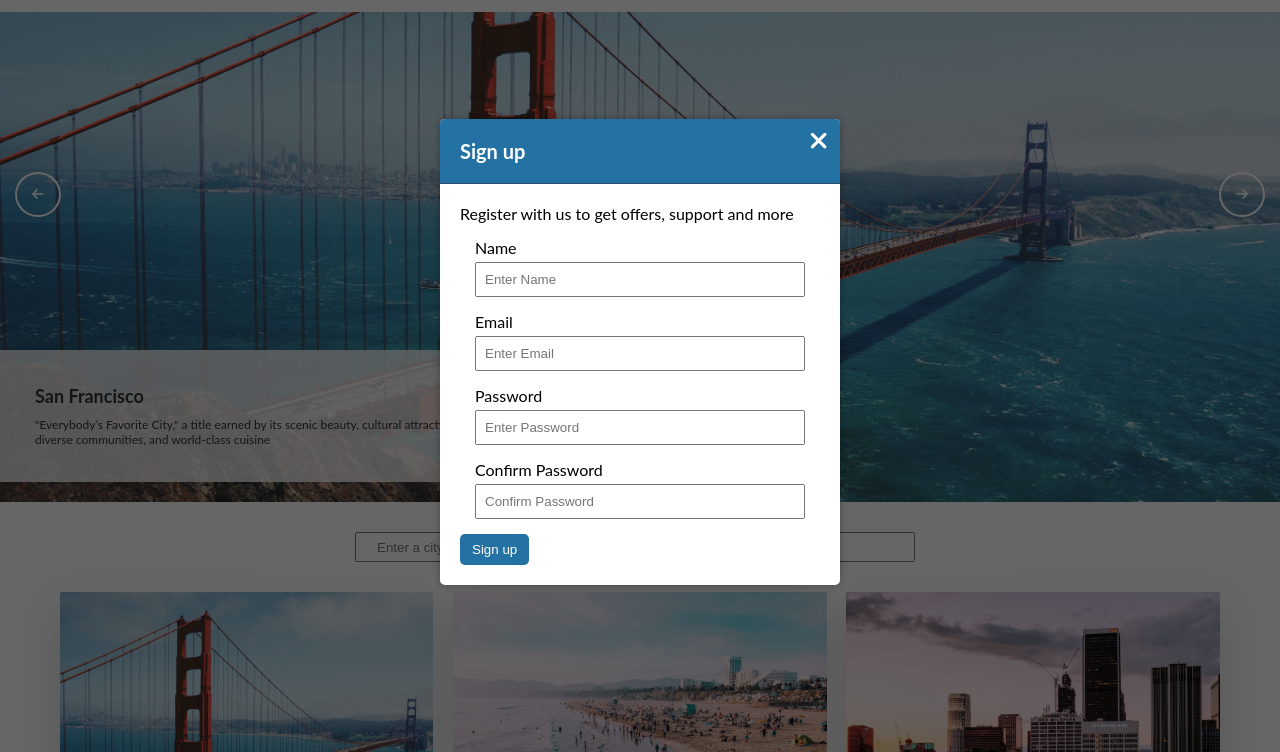
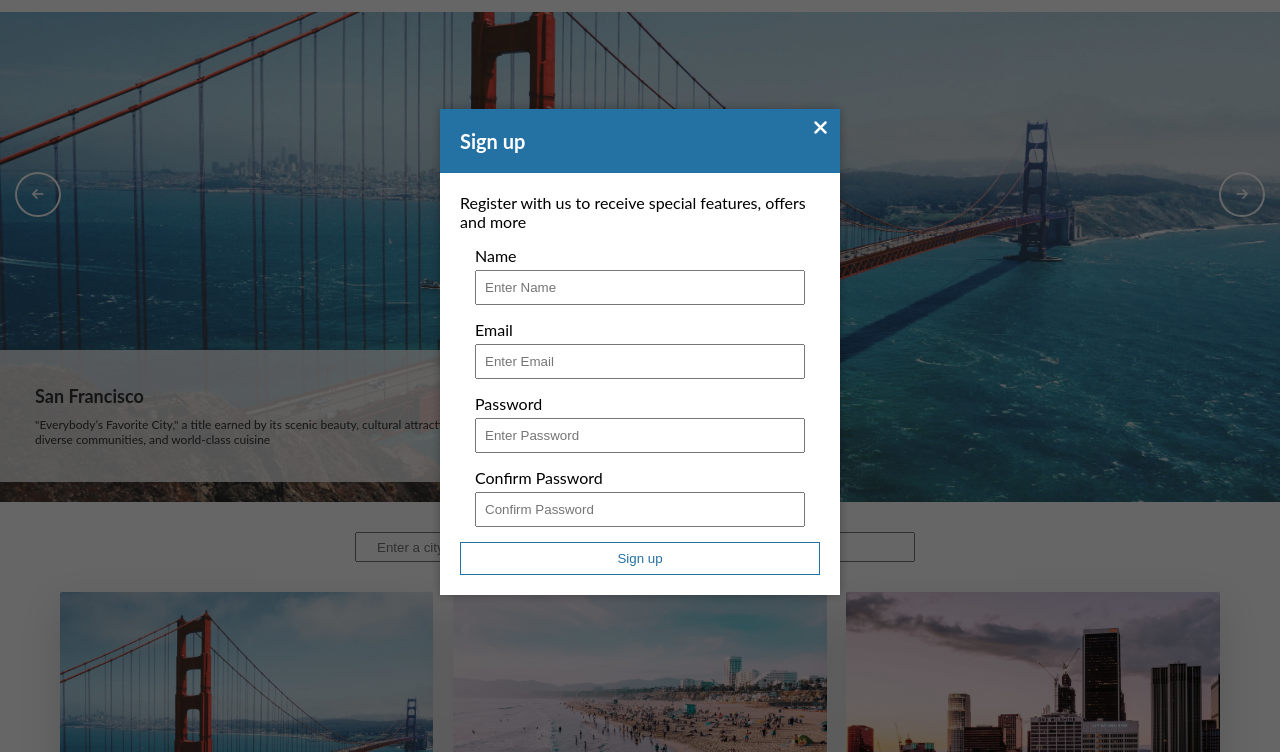
Before and after one commit to Awscr-zz/viaje, a website: page index.html in a window 1280 px wide. Both pictures are taken after a click on the link "Sign up". Shown: the part 48-800 px from the top of the page. Drawn offline with Linux system fonts and the light colour scheme.

Commit message:
Update modal functionality and styling

```diff
--- a/css/style.css
+++ b/css/style.css
@@ -90,7 +90,8 @@ body {
     .header__nav__list__item {
       text-decoration: none;
       color: #333;
-      margin-right: 3.5rem; }
+      margin-right: 3.5rem;
+      cursor: pointer; }
       .header__nav__list__item:hover {
         color: #2471a3; }
 
@@ -108,7 +109,6 @@ body {
 
 .modal {
   background-color: #fff;
-  border-radius: 0.5rem;
   box-shadow: 0 0 1rem rgba(0, 0, 0, 0.3);
   position: absolute;
   overflow: hidden;
@@ -122,7 +122,7 @@ body {
   .modal__close {
     background: transparent;
     color: #fff;
-    font-size: 2.5rem;
+    font-size: 2rem;
     position: absolute;
     top: 0;
     right: 0;
@@ -136,8 +136,7 @@ body {
   .modal__header {
     background-color: #2471a3;
     color: #fff;
-    padding: 2rem;
-    border-bottom: 0.1rem solid rgba(51, 51, 51, 0.5); }
+    padding: 2rem; }
     .modal__header h3 {
       margin: 0;
       font-size: 2rem; }
@@ -154,12 +153,15 @@ body {
       padding: 0.8rem;
       width: 100%; }
     .modal__content__form__sign {
-      background-color: #2471a3;
-      border: 0;
-      border-radius: 0.5rem;
-      color: #fff;
+      background-color: #fff;
+      width: 100%;
+      border: 0.1rem solid #2471a3;
+      color: #2471a3;
       cursor: pointer;
       padding: 0.8rem 1.2rem; }
+      .modal__content__form__sign:hover {
+        background-color: #2471a3;
+        color: #fff; }
 
 @keyframes modalopen {
   from {
--- a/index.html
+++ b/index.html
@@ -24,10 +24,10 @@
           <a href="contact.html" class="header__nav__list__item underline"
             >Contact us</a
           >
-          <a id="signUp" href="#" class="header__nav__list__item underline"
+          <a id="signUp" class="header__nav__list__item underline"
             >Sign up</a
           >
-          <a id="signIn" href="#" class="header__nav__list__item underline"
+          <a id="signIn" class="header__nav__list__item underline"
             >Sign in</a
           >
         </div>
@@ -741,7 +741,7 @@
     </footer>
 
         <!-- Sign Up Modal -->
-        <div class="modal-container" id="modal">
+        <div class="modal-container" id="signUpModal">
           <div class="modal">
             <button class="modal__close" id="close">
               <i class="fa fa-times"></i>
@@ -750,7 +750,7 @@
               <h3>Sign up</h3>
             </div>
             <div class="modal__content">
-              <p>Register with us to get offers, support and more</p>
+              <p>Register with us to receive special features, offers and more</p>
               <form class="modal__content__form">
                 <div>
                   <label for="name">Name</label>
--- a/modal.js
+++ b/modal.js
@@ -1,19 +1,18 @@
 //// Modal
-const signUp = document.querySelector('#signUp');
-const signIn = document.querySelector('#signIn');
+const signUpBtn = document.querySelector('#signUp');
+const signInBtn = document.querySelector('#signIn');
 const closeBtns = document.querySelectorAll('#close');
-const modal = document.querySelector('#modal');
+const signUpModal = document.querySelector('#signUpModal');
 const signInModal = document.querySelector('#signInModal');
-console.log(document.querySelectorAll('#signUp'));
 
 // Show Sign Up Modal
-signUp.addEventListener('click', () => {
-  modal.classList.add('show-modal');
+signUpBtn.addEventListener('click', () => {
+  signUpModal.classList.add('show-modal');
 });
 
 // Hide Sign Up/ Sign In Modals
 closeBtns[0].addEventListener('click', () => {
-  modal.classList.remove('show-modal');
+  signUpModal.classList.remove('show-modal');
 });
 
 closeBtns[1].addEventListener('click', () => {
@@ -27,5 +26,8 @@ signIn.addEventListener('click', () => {
 
 // Hide modal on outside click
 window.addEventListener('click', (e) => {
-  e.target === modal ? modal.classList.remove('show-modal') : false;
+  e.target === signUpModal || signInModal
+    ? e.target.classList.remove('show-modal')
+    : false;
+  console.log(e.target);
 });
```
Also changed, not shown: contact.html (+2 -2 lines).
